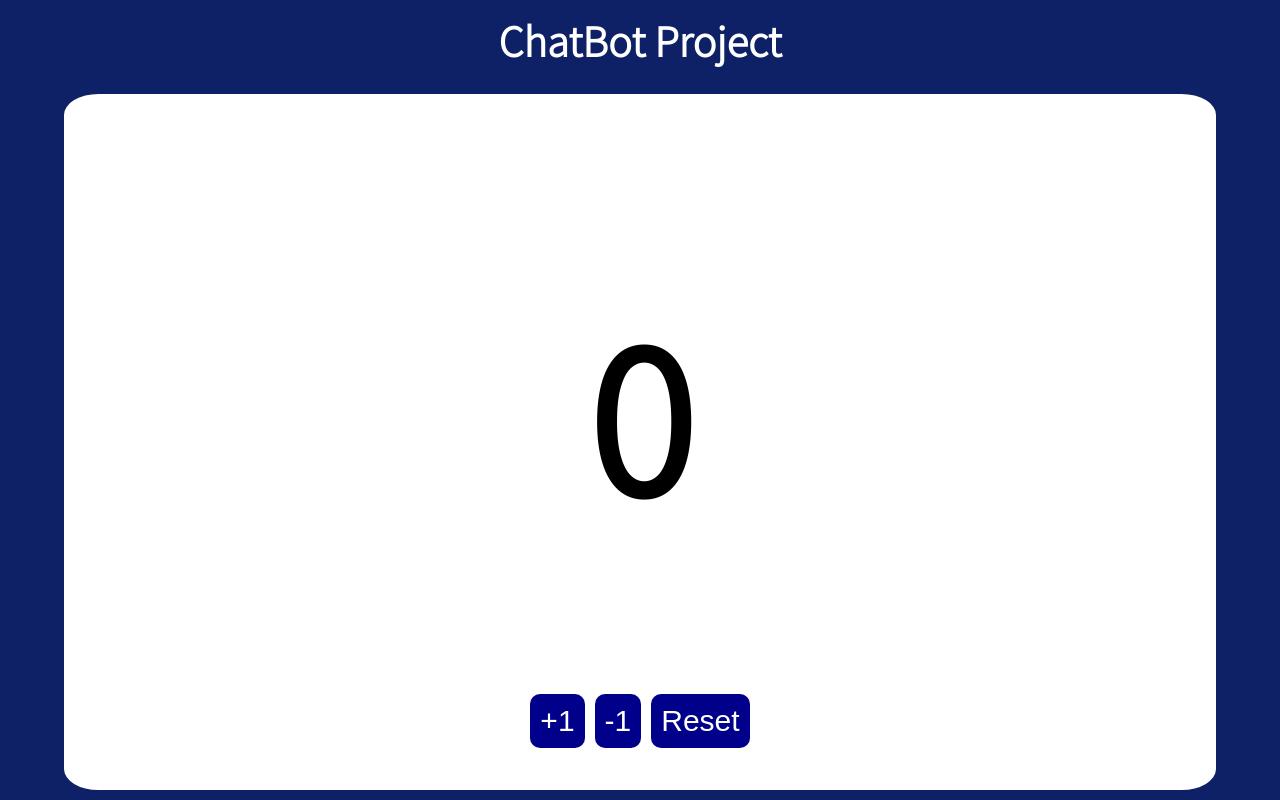
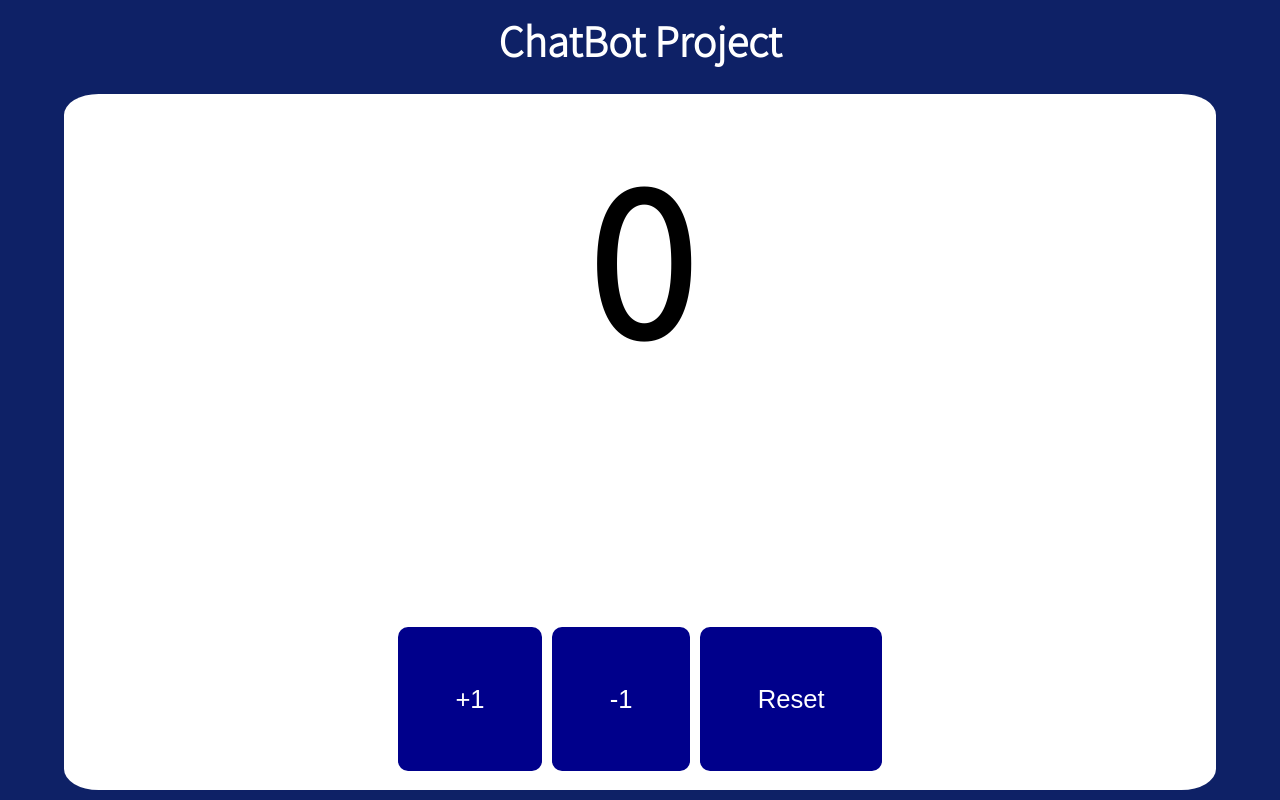
Before and after one commit to PoSungKim/react_front_public, a React app: page / in a window 1280 px wide. Built offline with nearby package versions, Linux system fonts and the light colour scheme; no server answers.

Commit message:
frame 잡기

```diff
--- a/src/assets/scss/counter.scss
+++ b/src/assets/scss/counter.scss
@@ -17,6 +17,7 @@
 
   h1 {
     font-size: 200px;
+    margin: 0px;
   }
 
   div {
@@ -27,10 +28,11 @@
 
   div button {
     border-radius: 10px;
-    font-size: 30px;
+    font-size: 160%;
 
     margin: 5px;
-    padding: 10px;
+    margin-top: 20%;
+    padding: 5%;
     background-color: darkblue;
     color: white;
     border: none;
```
